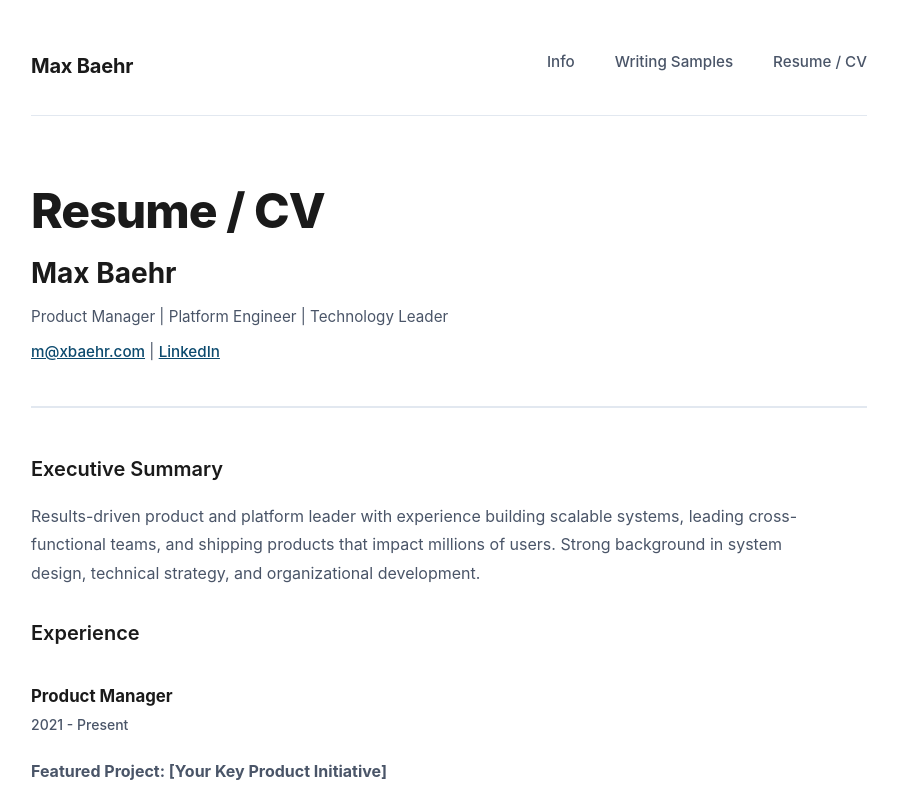
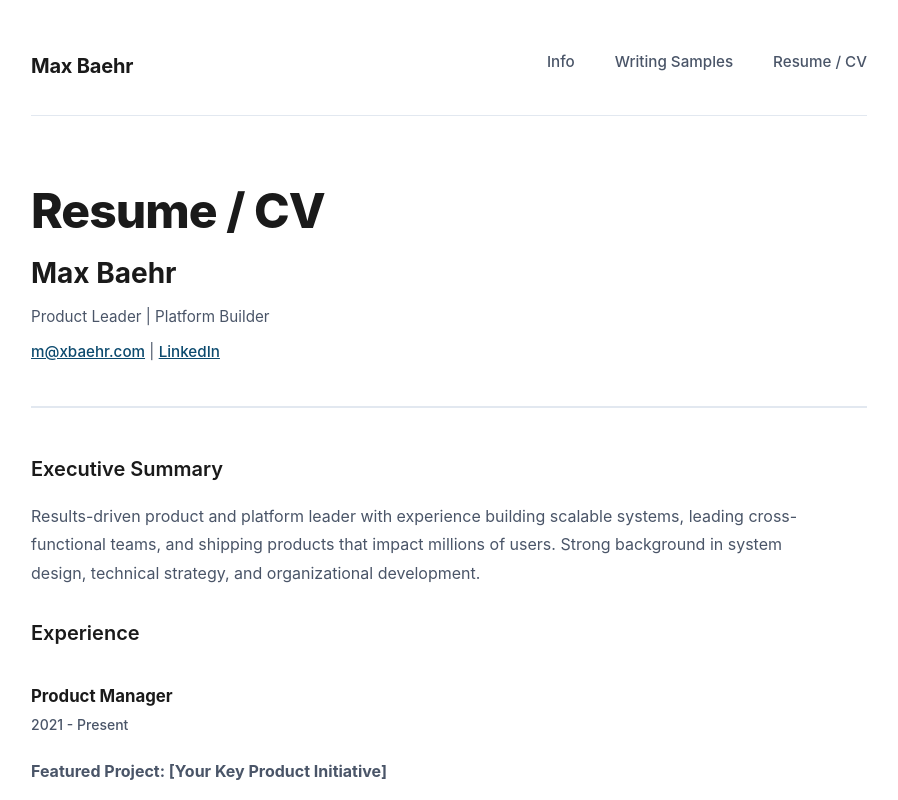
Before and after one commit to mrbaehr/xbaehr, a Next.js app: page /xbaehr/resume in a window 1280 px wide. Shown: the top 800 px of the page, without its empty margins (191-1089 px from the left). Built offline with nearby package versions, Linux system fonts and the light colour scheme.

Commit message:
Update CV header to 'Product Leader | Platform Builder'

```diff
--- a/pages/resume.tsx
+++ b/pages/resume.tsx
@@ -29,7 +29,7 @@ export default function Resume() {
           <section className={styles.content}>
             <div className={styles.resumeHeader}>
               <h2>Max Baehr</h2>
-              <p>Product Manager | Platform Engineer | Technology Leader</p>
+              <p>Product Leader | Platform Builder</p>
               <p><Link href="mailto:m@xbaehr.com">m@xbaehr.com</Link> | <Link href="https://www.linkedin.com/in/mbaehr" target="_blank" rel="noopener">LinkedIn</Link></p>
             </div>
 
```
